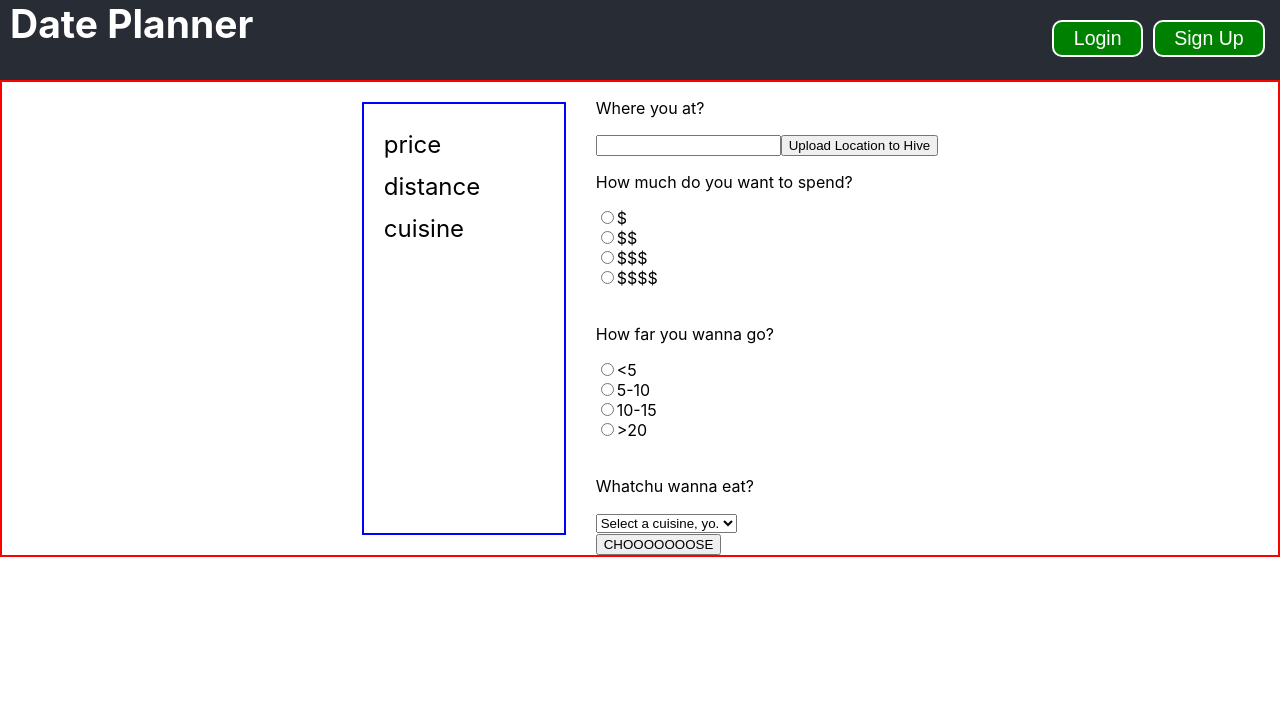
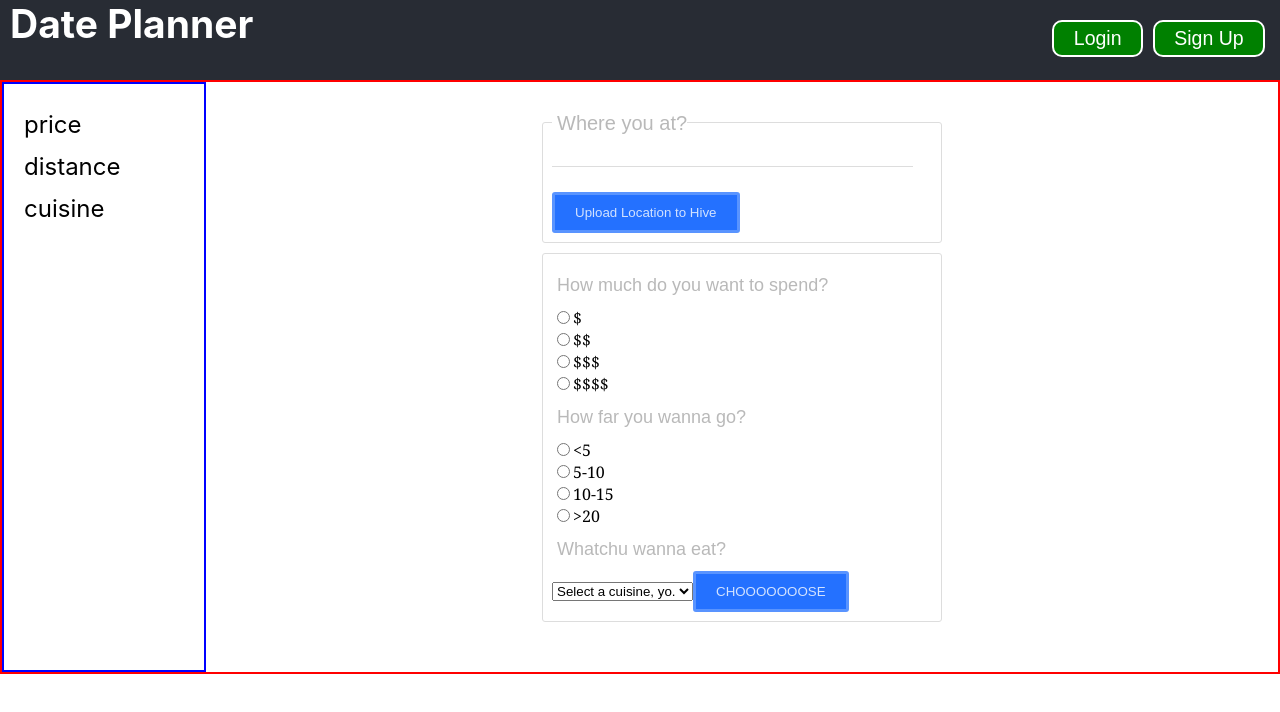
Before and after one commit to Almighty-Mose/date-planner, a React (Create React App) app in the folder client/: page / in a window 1280 px wide. Shown: the top 712 px of the page. Built offline with nearby package versions, Linux system fonts and the light colour scheme.

Commit message:
Substantial styling of Quiz
With the addition of styled components, changed up the styling of the quiz. All the style changes are in this commit.

```diff
--- a/client/src/components/Quiz.js
+++ b/client/src/components/Quiz.js
@@ -1,8 +1,65 @@
 /* eslint-disable class-methods-use-this */
 /* eslint-disable react/prop-types */
 import React, { Component } from 'react';
+import styled from 'styled-components';
 import RadioGroup from './RadioGroup';
 import Select from './Select';
+
+const FormWrapper = styled.div`
+  display: flex;
+  flex-direction: column;
+  max-width: 400px;
+  margin: 20px auto;
+  background: #fff;
+  padding: 20px;
+  font-family: Georgia, 'Times New Roman', Times, serif;
+`;
+
+const Form = styled.form`
+  padding: 9px;
+  border: 1px solid #dddddd;
+  margin-bottom: 10px;
+  border-radius: 3px;
+`;
+
+const Input = styled.input`
+  box-sizing: border-box;
+  width: 95%;
+  outline: none;
+  border: none;
+  border-bottom: 1px solid #dddddd;
+  height: 32px;
+  line-height: 25px;
+  font-size: 30px;
+  padding: 0px 0px 2px;
+  margin: 0px 0px 5px;
+  font-family: Georgia, 'Times New Roman', Times, serif;
+`;
+
+const Label = styled.label`
+  position: relative;
+  bottom: 20px;
+  background: #ffffff;
+  height: 24px;
+  padding: 2px 5px 2px 5px;
+  color: #b9b9b9;
+  font-size: 20px;
+  overflow: hidden;
+  font-family: Arial, Helvetica, sans-serif;
+`;
+
+const Button = styled.button`
+  background: #2471ff;
+  padding: 10px 20px 10px 20px;
+  border: 3px solid #5994ff;
+  border-radius: 3px;
+  color: #d2e2ff;
+  transition: color 500ms, background-color 500ms;
+  &:hover {
+    background-color: white;
+    color: green;
+  }
+`;
 
 class Quiz extends Component {
   constructor(props) {
@@ -44,29 +101,28 @@ class Quiz extends Component {
     const { location, price, distance, cuisine } = this.state;
     const { questions, cuisines } = this.props;
     return (
-      <div>
-        <form onSubmit={this.handleCitySubmit}>
-          <p>Where you at?</p>
-          <label htmlFor="location">
-            <input
+      <FormWrapper>
+        <Form onSubmit={this.handleCitySubmit}>
+          <Label htmlFor="location">
+            <span>Where you at?</span>
+            <Input
               type="text"
+              id="location"
               name="location"
               value={location}
               onChange={this.handleChange}
             />
-          </label>
-          <input type="submit" value="Upload Location to Hive" />
-        </form>
+          </Label>
+          <Button type="submit">Upload Location to Hive</Button>
+        </Form>
 
-        <form onSubmit={this.handleSubmit}>
+        <Form onSubmit={this.handleSubmit}>
           <RadioGroup
             handleChange={this.handleChange}
             stateValue={price}
             question={questions.price}
             name={Object.keys(questions)[0]}
           />
-
-          <br />
 
           <RadioGroup
             handleChange={this.handleChange}
@@ -75,8 +131,6 @@ class Quiz extends Component {
             name={Object.keys(questions)[1]}
           />
 
-          <br />
-
           <Select
             handleChange={this.handleChange}
             question={questions.cuisine}
@@ -84,10 +138,9 @@ class Quiz extends Component {
             cuisines={cuisines}
           />
 
-          <br />
-          <button type="submit">CHOOOOOOOSE</button>
-        </form>
-      </div>
+          <Button type="submit">CHOOOOOOOSE</Button>
+        </Form>
+      </FormWrapper>
     );
   }
 }
--- a/client/src/components/QuizSidebar.js
+++ b/client/src/components/QuizSidebar.js
@@ -4,13 +4,11 @@ import React, { Component } from 'react';
 import styled from 'styled-components';
 
 const SidebarStyle = styled.div`
-  position: relative;
   width: 150px;
   font-size: 1.5em;
   line-height: 1.75em;
   list-style: none;
   border: 2px solid blue;
-  margin: 20px 30px 20px 20px;
   padding: 20px 30px 20px 20px;
 `;
 
--- a/client/src/components/RadioGroup.js
+++ b/client/src/components/RadioGroup.js
@@ -1,5 +1,16 @@
 /* eslint-disable react/prop-types */
 import React from 'react';
+import styled from 'styled-components';
+
+const Title = styled.p`
+  background: #ffffff;
+  height: 20px;
+  padding: 2px 5px 2px 5px;
+  margin: 10px 0px;
+  color: #b9b9b9;
+  font-size: 18px;
+  font-family: Arial, Helvetica, sans-serif;
+`;
 
 const RadioGroup = props => {
   const { handleChange, stateValue, question, name } = props;
@@ -24,7 +35,7 @@ const RadioGroup = props => {
   });
   return (
     <div>
-      <p>{question.ask}</p>
+      <Title>{question.ask}</Title>
       {radioButtons}
     </div>
   );
--- a/client/src/components/Select.js
+++ b/client/src/components/Select.js
@@ -1,11 +1,22 @@
 /* eslint-disable react/prop-types */
 import React from 'react';
+import styled from 'styled-components';
+
+const Title = styled.p`
+  background: #ffffff;
+  height: 20px;
+  padding: 2px 5px 2px 5px;
+  margin: 10px 0px;
+  color: #b9b9b9;
+  font-size: 18px;
+  font-family: Arial, Helvetica, sans-serif;
+`;
 
 const Select = props => {
   const { question, cuisines, stateValue, handleChange } = props;
   return (
     <>
-      <p>{question.ask}</p>
+      <Title>{question.ask}</Title>
       <select name="cuisine" value={stateValue} onChange={handleChange}>
         <option value="" disabled>
           Select a cuisine, yo.
```
